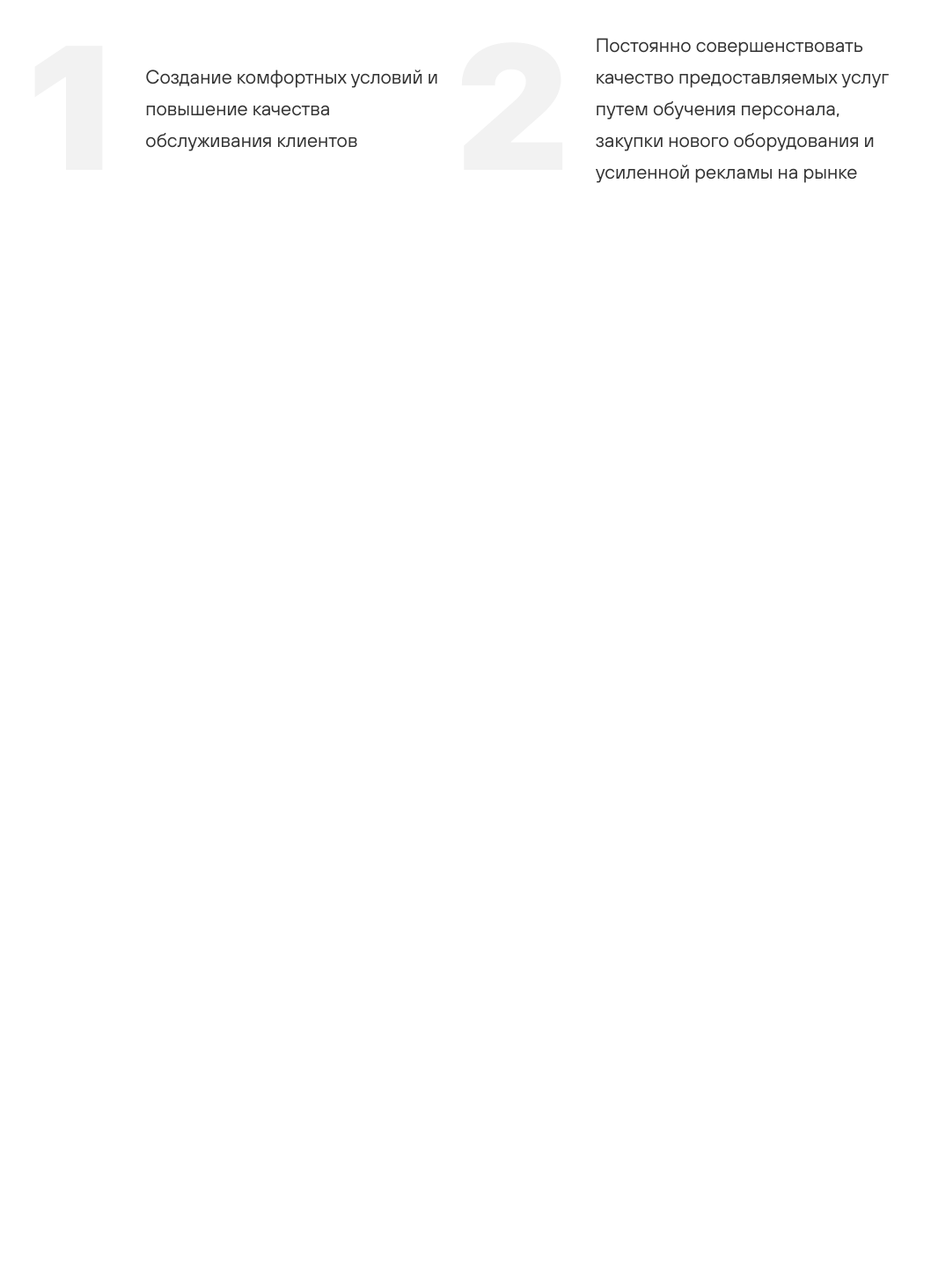
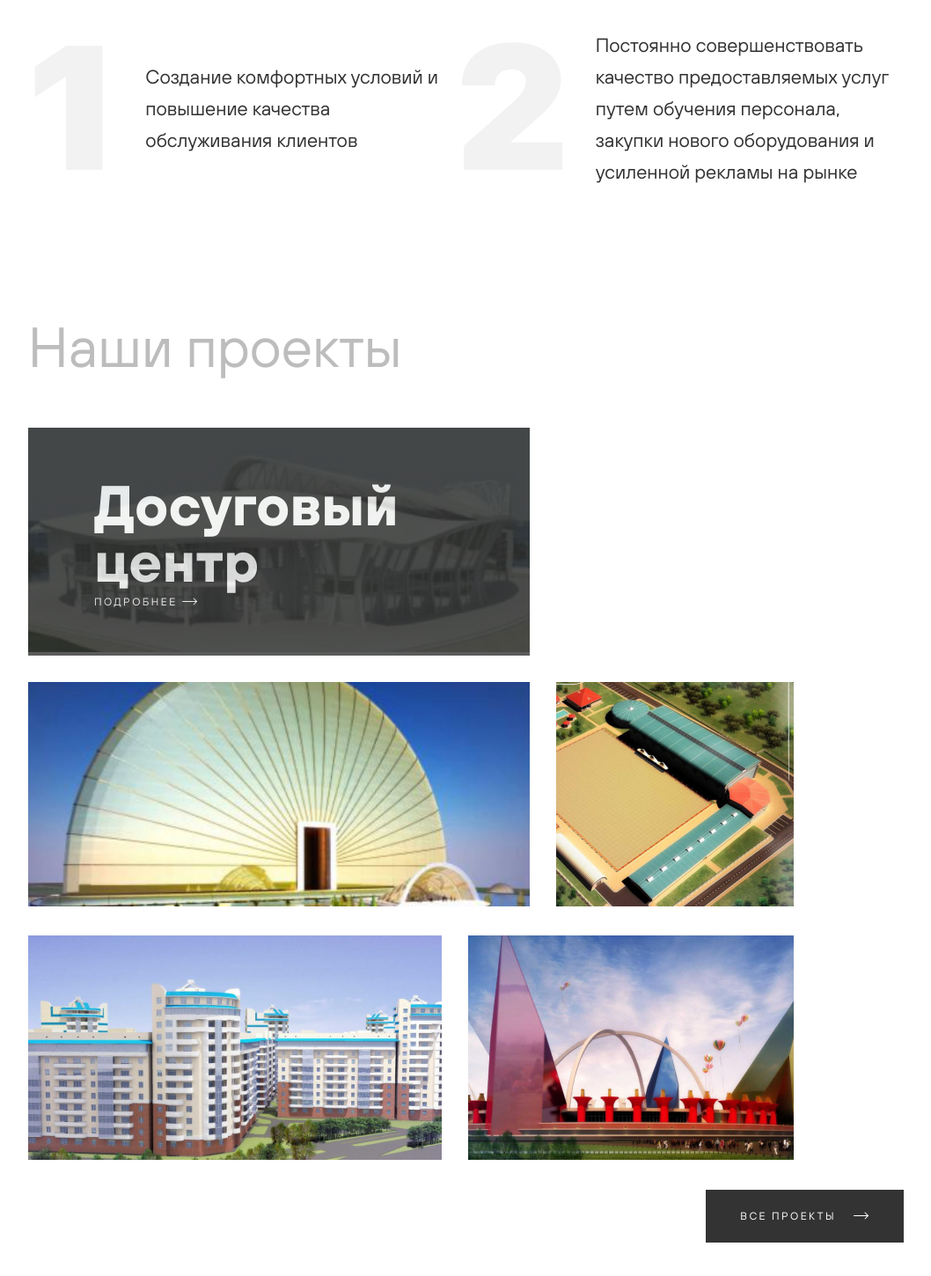
Before and after one commit to IvanK9/YouTeam, a plain HTML site: page index.html in a window 1280 px wide. Shown: the part 1578-3028 px from the top of the page at 88% size, without its empty margins (103-1161 px from the left). Before the commit the page ends 1940 px from the top, so only its background shows below. Drawn offline with Linux system fonts and the light colour scheme.

Commit message:
feat: add projects block

```diff
--- a/index.html
+++ b/index.html
@@ -181,6 +181,67 @@
                 </div>
             </div>
         </section>
+        <section class="projects">
+            <div class="container">
+                <div class="projects__wrapper">
+                    <h2 class="section__title">
+                        Наши проекты
+                    </h2>
+                    <ul class="projects__list list-reset">
+                        <li class="projects__item projects__item--active">
+                            <img src="./assets/image/project-1.png" alt="Проект 1" class="projects__img">
+                            <a href="#" class="projects__link">
+                                <div class="projects__link-content">
+                                    <h3 class="projects__link-title">
+                                        Досуговый центр
+                                    </h3>
+                                    <div class="projects__link-more">
+                                        Подробнее
+                                        <span>
+                                            <svg width="18" height="9" viewBox="0 0 18 9" fill="none"
+                                                xmlns="http://www.w3.org/2000/svg">
+                                                <path fill-rule="evenodd" clip-rule="evenodd"
+                                                    d="M0 4.49976C0 4.22361 0.223858 3.99976 0.5 3.99976L16.5 3.99976C16.7761 3.99976 17 4.22361 17 4.49976C17 4.7759 16.7761 4.99976 16.5 4.99976L0.5 4.99976C0.223858 4.99976 0 4.7759 0 4.49976Z"
+                                                    fill="white" />
+                                                <path fill-rule="evenodd" clip-rule="evenodd"
+                                                    d="M12.6464 0.646202C12.8417 0.45094 13.1583 0.45094 13.3536 0.646202L17.2071 4.49976L13.3536 8.35331C13.1583 8.54857 12.8417 8.54857 12.6464 8.35331C12.4512 8.15805 12.4512 7.84147 12.6464 7.6462L15.7929 4.49976L12.6464 1.35331C12.4512 1.15805 12.4512 0.841465 12.6464 0.646202Z"
+                                                    fill="white" />
+                                            </svg>
+                                        </span>
+                                    </div>
+                                </div>
+                            </a>
+                        </li>
+                        <li class="projects__item">
+                            <img src="./assets/image/project-2.png" alt="Проект 2" class="projects__img">
+                        </li>
+                        <li class="projects__item">
+                            <img src="./assets/image/project-3.png" alt="Проект 3" class="projects__img">
+                        </li>
+                        <li class="projects__item">
+                            <img src="./assets/image/project-4.png" alt="Проект 4" class="projects__img">
+                        </li>
+                        <li class="projects__item">
+                            <img src="./assets/image/project-5.png" alt="Проект 5" class="projects__img">
+                        </li>
+                    </ul>
+                    <button class="projects__btn">
+                        Все проекты
+                        <span>
+                            <svg width="18" height="9" viewBox="0 0 18 9" fill="none"
+                                xmlns="http://www.w3.org/2000/svg">
+                                <path fill-rule="evenodd" clip-rule="evenodd"
+                                    d="M0 4.49976C0 4.22361 0.223858 3.99976 0.5 3.99976L16.5 3.99976C16.7761 3.99976 17 4.22361 17 4.49976C17 4.7759 16.7761 4.99976 16.5 4.99976L0.5 4.99976C0.223858 4.99976 0 4.7759 0 4.49976Z"
+                                    fill="white" />
+                                <path fill-rule="evenodd" clip-rule="evenodd"
+                                    d="M12.6464 0.646202C12.8417 0.45094 13.1583 0.45094 13.3536 0.646202L17.2071 4.49976L13.3536 8.35331C13.1583 8.54857 12.8417 8.54857 12.6464 8.35331C12.4512 8.15805 12.4512 7.84147 12.6464 7.6462L15.7929 4.49976L12.6464 1.35331C12.4512 1.15805 12.4512 0.841465 12.6464 0.646202Z"
+                                    fill="white" />
+                            </svg>
+                        </span>
+                    </button>
+                </div>
+            </div>
+        </section>
     </main>
 </body>
 
--- a/style.css
+++ b/style.css
@@ -342,3 +342,93 @@ body {
     line-height: 36px;
     color: #333333;
 }
+
+/* PROJECTS */
+
+.projects__wrapper {
+    margin-bottom: 120px;
+    text-align: right;
+}
+
+.projects__wrapper .section__title {
+    text-align: left;
+    margin-bottom: 60px;
+}
+
+.projects__list {
+    display: flex;
+    gap: 30px;
+    flex-wrap: wrap;
+    margin-bottom: 30px;
+}
+
+.projects__item {
+    position: relative;
+}
+
+.projects__link {
+    position: absolute;
+    top: 0;
+    left: 0;
+    width: 100%;
+    height: 100%;
+    opacity: 0.8;
+    background-color: #333;
+    display: flex;
+    flex-direction: column;
+    justify-content: center;
+    align-items: center;
+}
+
+.projects__link-content {
+    display: flex;
+    flex-direction: column;
+    justify-content: center;
+    /* align-items: center; */
+    height: 160px;
+    /* padding-top: 50px; */
+    /* margin: auto auto; */
+}
+
+.projects__link-title {
+    text-align: left;
+    margin: 0;
+    margin-bottom: 8px;
+    max-width: 420px;
+    font-weight: 700;
+    font-size: 64px;
+    line-height: 64px;
+    color: #FFFFFF;
+}
+
+.projects__link-more {
+    font-size: 12px;
+    line-height: 12px;
+    letter-spacing: 0.2em;
+    text-transform: uppercase;
+    color: #FFFFFF;
+    text-align: left;
+}
+
+.projects__btn {
+    padding: 24px 39px;
+    border: none;
+    font-weight: 400;
+    font-size: 12px;
+    line-height: 12px;
+    letter-spacing: 0.2em;
+    text-transform: uppercase;
+    color: #FFFFFF;
+    background-color: #333;
+    cursor: pointer;
+    /* float: right; */
+    transition: opacity .3s ease-in-out;
+}
+
+.projects__btn:hover {
+    opacity: 0.7;
+}
+
+.projects__btn span {
+    margin-left: 15px;
+}
```
Also changed, not shown: assets/image/project-1.png (added), assets/image/project-2.png (added), assets/image/project-3.png (added), assets/image/project-4.png (added), assets/image/project-5.png (added).
